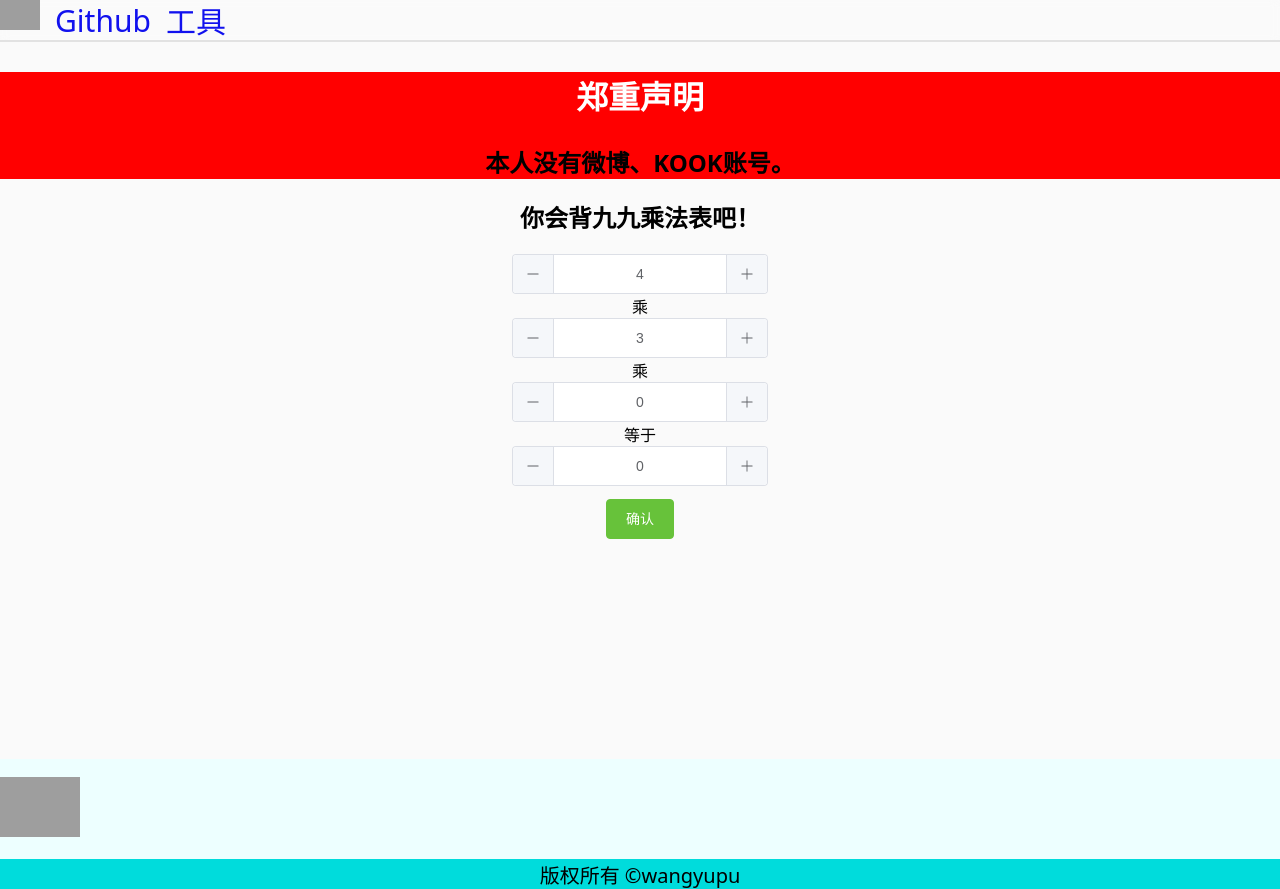
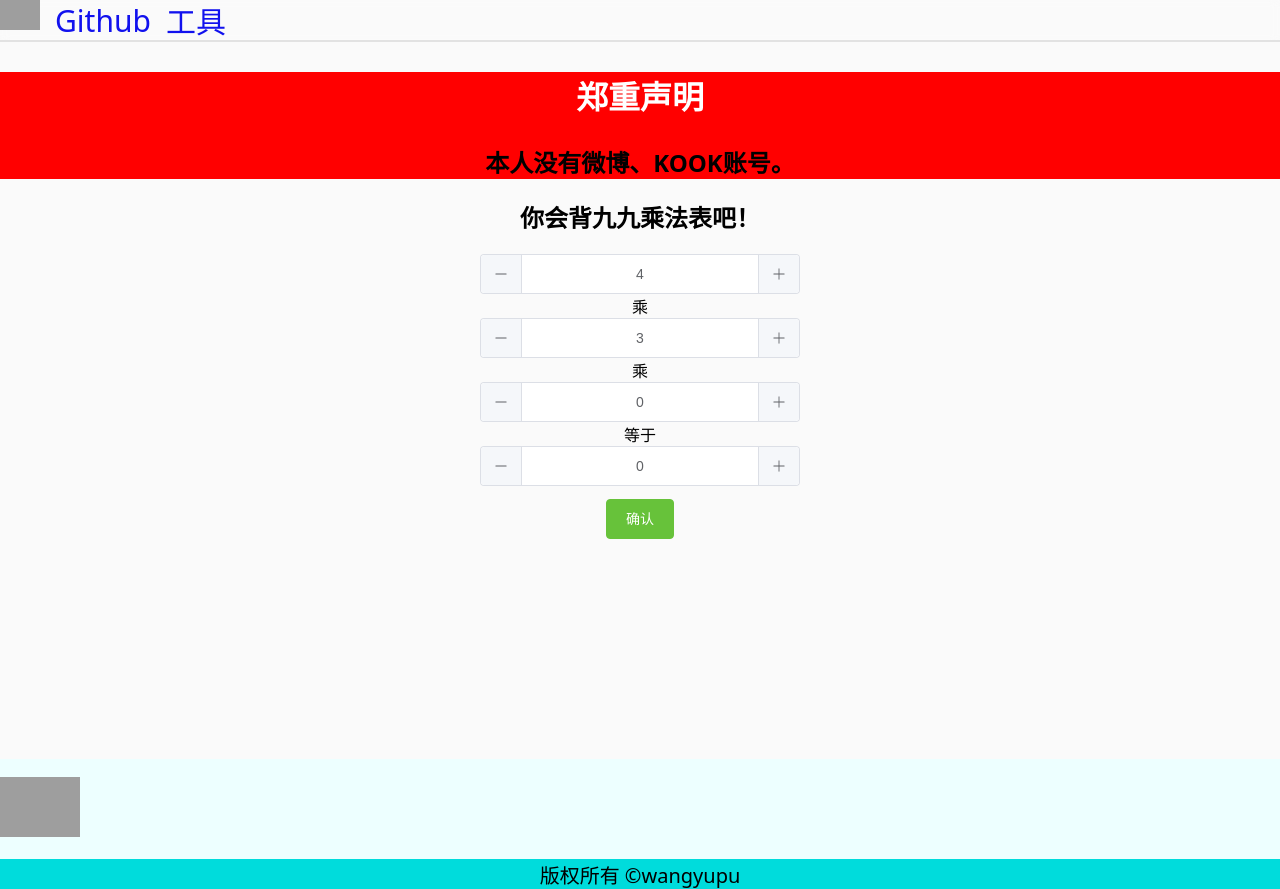
Before and after one commit to wang-yupu/wangyupu-website, a Vue app: page /contact in a window 1280 px wide. Built offline with nearby package versions, Linux system fonts and the light colour scheme; grey boxes are pictures that could not be loaded.

Commit message:
router 滚动行为的修改和contact页面的布局

```diff
--- a/src/main.js
+++ b/src/main.js
@@ -8,6 +8,10 @@ import route from './routerule.js'
 const router = createRouter({
     history: createWebHistory(),
     routes:route.route_rule,
+    scrollBehavior(to, from, savedPosition) {
+        // 始终滚动到顶部
+        return { top: 0 }
+    },
 })
 // Element Plus
 import ElementPlus from 'element-plus'
--- a/src/pages/contact.vue
+++ b/src/pages/contact.vue
@@ -109,11 +109,11 @@ function confirm() {
     text-align: center;
 }
 .lock_input {
-    width: 50%;
+    width: 50vw
 }
 @media screen and (min-width: 640px){
     .lock_input {
-        width: 20%;
+        width: 25vw
     }
 }
 .confirm_button {
```
